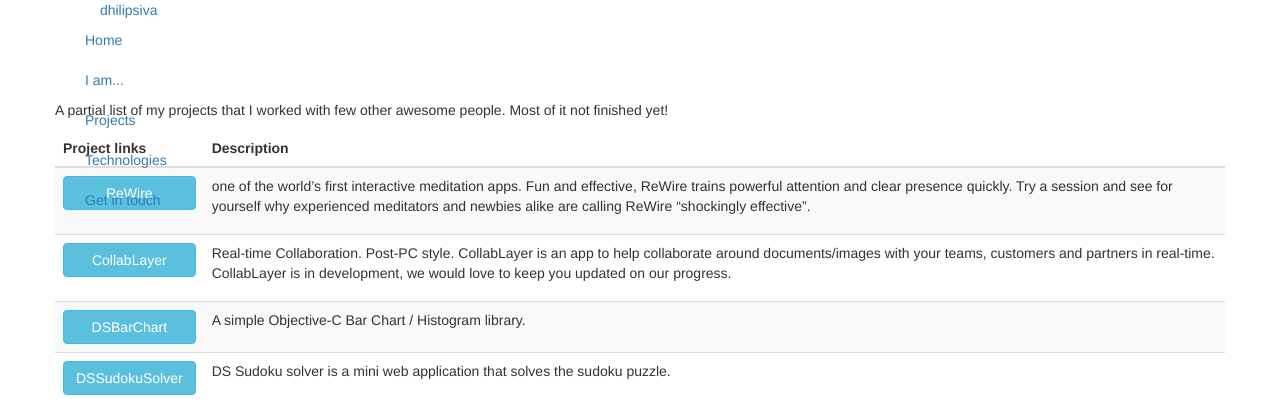
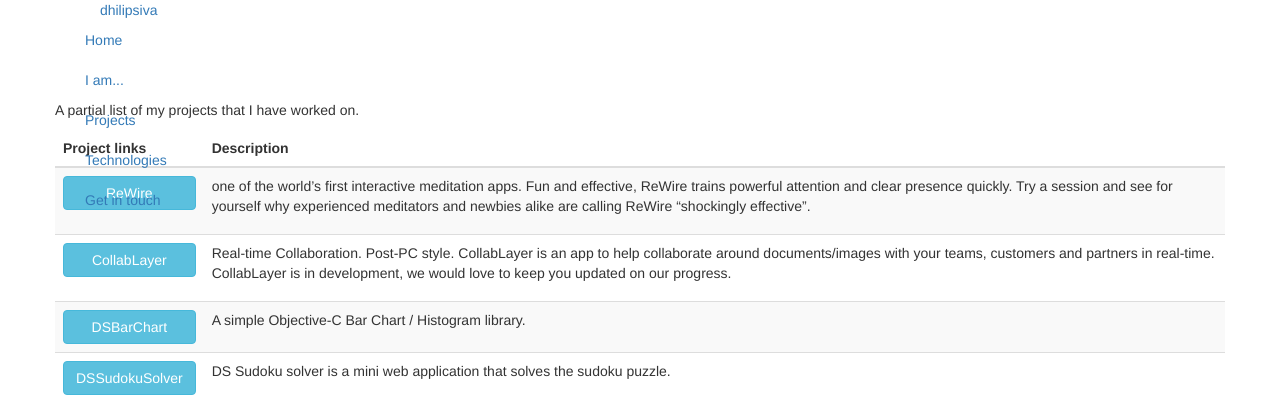
Before and after one commit to dhilipsiva/dhilipsiva.com, a Flask app: page /projects in a window 1280 px wide. Shown: the top 420 px of the page. Run offline with Flask 2, Linux system fonts and the light colour scheme; some libraries are stand-ins or nearby versions.

Commit message:
Update projects.html

```diff
--- a/templates/projects.html
+++ b/templates/projects.html
@@ -4,7 +4,7 @@
 {% endblock %}
 {% block main %}
 <div class="row">
-    <p>A partial list of my projects that I worked with few other awesome people. Most of it not finished yet!</p>
+    <p>A partial list of my projects that I have worked on.</p>
     <div class="span12">
         <table class="table table-striped">
             <thead>
```
